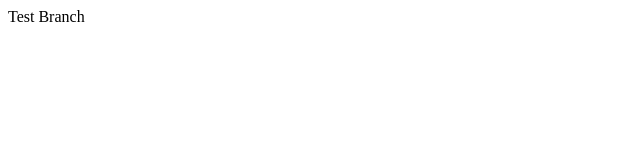
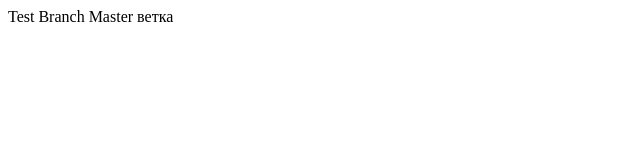
Before and after one commit to daniil-chernyh/angular1, a plain HTML site: page index.html in a window 1280 px wide. Shown: the whole page, without its empty margins (0-640 px from the left). Drawn offline with Linux system fonts and the light colour scheme.

Commit message:
основная ветка

```diff
--- a/index.html
+++ b/index.html
@@ -6,5 +6,9 @@
 </head>
 <body>
     Test Branch
+
+    <span> Master ветка </span>
+
+
 </body>
 </html>
```
